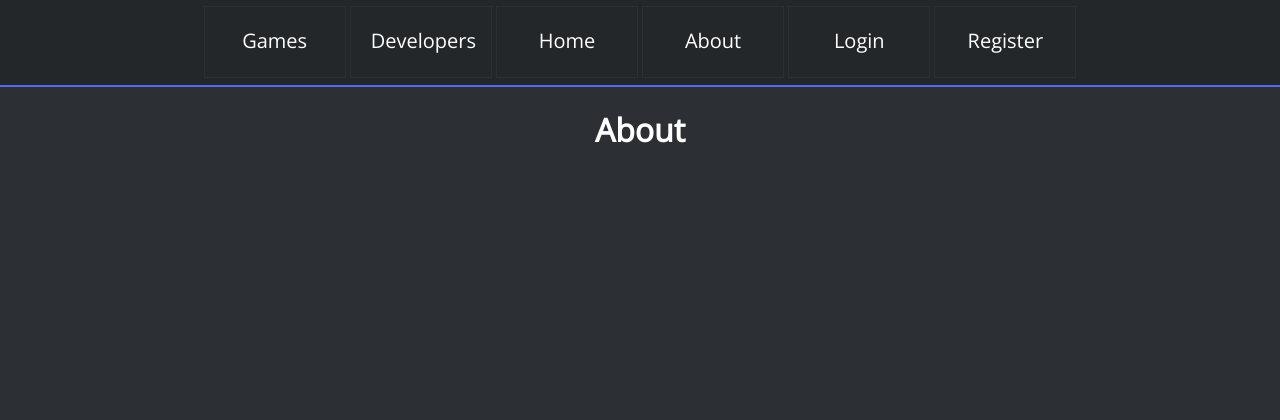
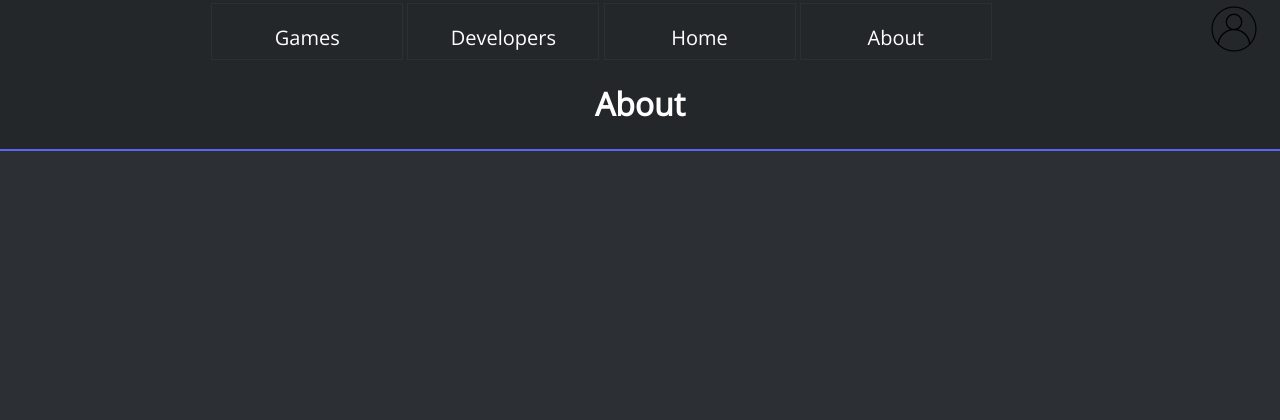
Before and after one commit to michaelocez/GLibrary, a Flask app: page /about in a window 1280 px wide. Shown: the top 420 px of the page. Run offline with Flask 2, Linux system fonts and the light colour scheme; the visitor is signed in with stand-in values (Sample User, id 1); parts of the project's set-up code (start-up, migrations or seed data) failed here and were passed over.

Commit message:
moved login/register added logout

```diff
--- a/routes.py
+++ b/routes.py
@@ -63,6 +63,12 @@
         return redirect(url_for('login'))
     return render_template("register.html", form=form)
 
+@app.route("/logout")
+@login_required
+def logout():
+    logout_user()
+    return redirect(url_for('home'))
+
 @app.errorhandler(404)
 def error404(error):
     return render_template('404.html', title='Error'), 404
--- a/static/css/style.css
+++ b/static/css/style.css
@@ -9,8 +9,8 @@
    bottom: 50;
    right: 50;
    top: 0px;
-   padding-top: 0.5%;
-   padding-bottom: 0.5%;
+   padding-top: 0.25%;
+   padding-bottom: 0.25%;
    border-bottom: 2px solid #5865F2;
    text-decoration-color: #ffffff;
  }
@@ -23,8 +23,8 @@
   color: #ffffff;
   display: inline-block;
   padding: 20px;
-  width: 100px;
-  height: 30px;
+  width: 150px;
+  height: 15px;
   cursor: pointer;
   align-items: center;
   justify-content: center;
@@ -41,14 +41,53 @@
 
 .navbutton:hover::after {
   height: 0px;
-  background: #fff;
+  background: #ffffff;
 }
 
 .navbutton:hover {
   background: #5865F2;
 }
 
+.dropbtn {
+  background-color: inherit;
+  font-size: 16px;
+  margin-right: 15px;
+  border: none;
+  cursor: pointer;
+}
 
+.dropdown {
+  position: relative;
+  display: inline-block;
+}
+
+.dropdown-content {
+  display: none;
+  position: absolute;
+  right: 0;
+  background-color: #2C2F33;
+  min-width: 160px;
+  box-shadow: 0px 8px 16px 0px rgba(0,0,0,0.2);
+  z-index: 1;
+  font-size: 12px;
+}
+
+.dropdown-content a {
+  color: #ffffff;
+  padding: 12px 16px;
+  text-decoration: none;
+  display: block;
+}
+
+.dropdown-content a:hover {background-color: #5865F2;}
+
+.dropdown:hover .dropdown-content {
+  display: block;
+}
+
+.dropdown:hover .dropbtn {
+  background-color: inherit;
+}
 /* end of nav bar */
 
 body{
--- a/templates/nav.html
+++ b/templates/nav.html
@@ -4,6 +4,13 @@
   <a class="navbutton" href="/developers">Developers</a>
   <a class="navbutton" href="/">Home</a>
   <a class="navbutton" href="/about">About</a>
-  <a class="navbutton" href="/login">Login</a>
-  <a class="navbutton" href="/register">Register</a>
+    <div class="dropdown" style="float:right;">
+    <button class="dropbtn"><img src="static/images/user_icon.png" alt="Login Stuff" height="50px"></button>
+    <div class="dropdown-content">
+    <a href="/login">Login</a>
+    <a href="/register">Register</a>
+    {% if current_user.is_authenticated %}
+    <a href="/logout">Logout</a>
+    {% endif %}
+  </div>
 </div>
```
Also changed, not shown: static/images/user_icon.png (added).
